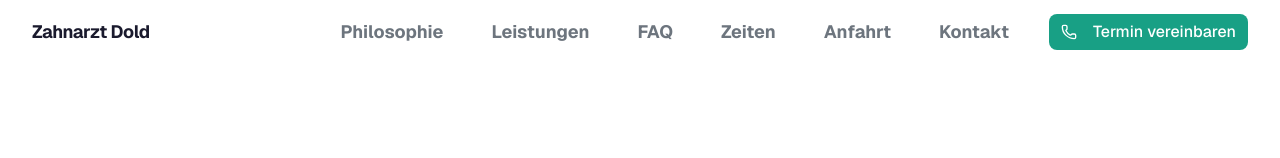
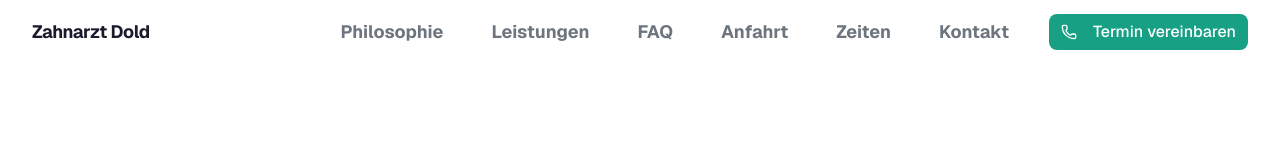
Before and after one commit to Thornaado/Zahnarzt-Dold, a Next.js app: page / in a window 1280 px wide. Shown: the top 158 px of the page. Built offline with nearby package versions, Linux system fonts and the light colour scheme.

Commit message:
header update links reordered

```diff
--- a/components/layout/header.tsx
+++ b/components/layout/header.tsx
@@ -10,8 +10,8 @@ const navLinks = [
   { label: "Philosophie", href: "/#philosophie" },
   { label: "Leistungen", href: "/#leistungen" },
   { label: "FAQ", href: "/#faq" },
+  { label: "Anfahrt", href: "/#anfahrt" },
   { label: "Zeiten", href: "/#zeiten" },
-  { label: "Anfahrt", href: "/#anfahrt" },
   { label: "Kontakt", href: "/#kontakt" },
 ]
 
--- a/components/layout/mobile-nav.tsx
+++ b/components/layout/mobile-nav.tsx
@@ -16,8 +16,8 @@ const navLinks = [
   { label: "Philosophie", href: "/#philosophie" },
   { label: "Leistungen", href: "/#leistungen" },
   { label: "FAQ", href: "/#faq" },
+  { label: "Anfahrt", href: "/#anfahrt" },
   { label: "Zeiten", href: "/#zeiten" },
-  { label: "Anfahrt", href: "/#anfahrt" },
   { label: "Kontakt", href: "/#kontakt" },
 ]
 
```
